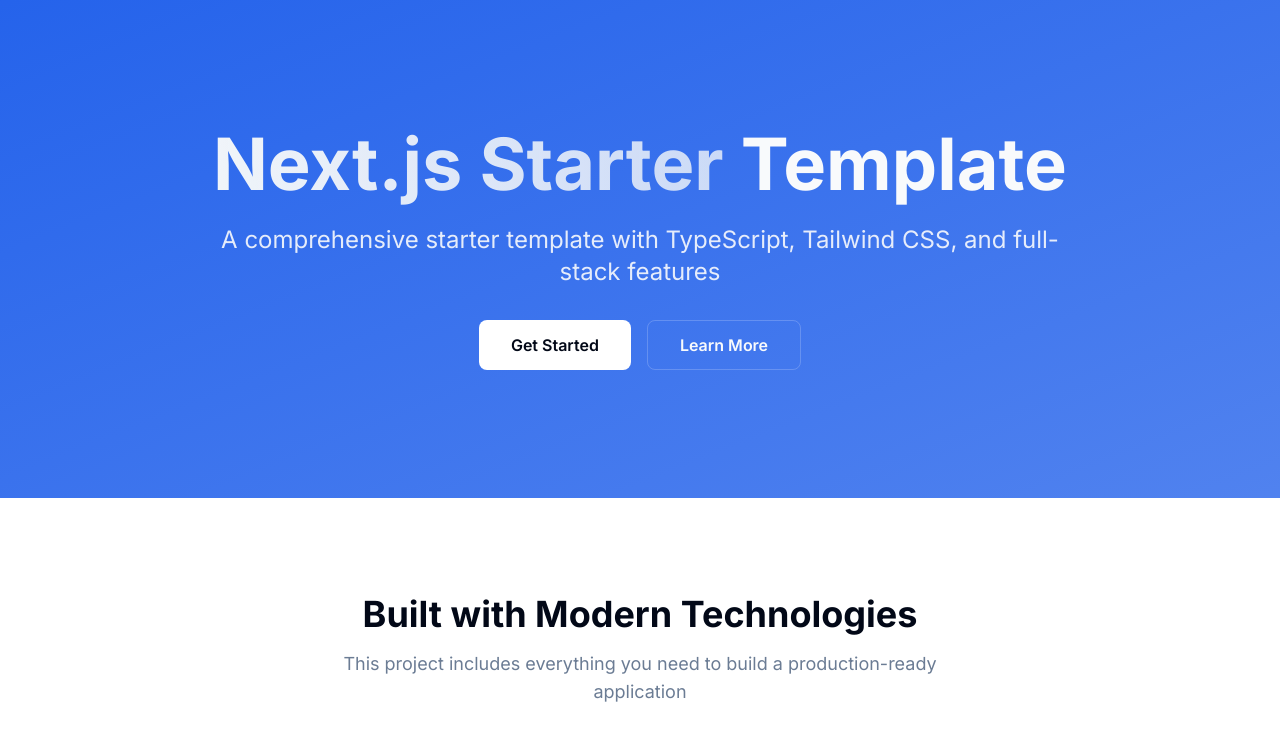
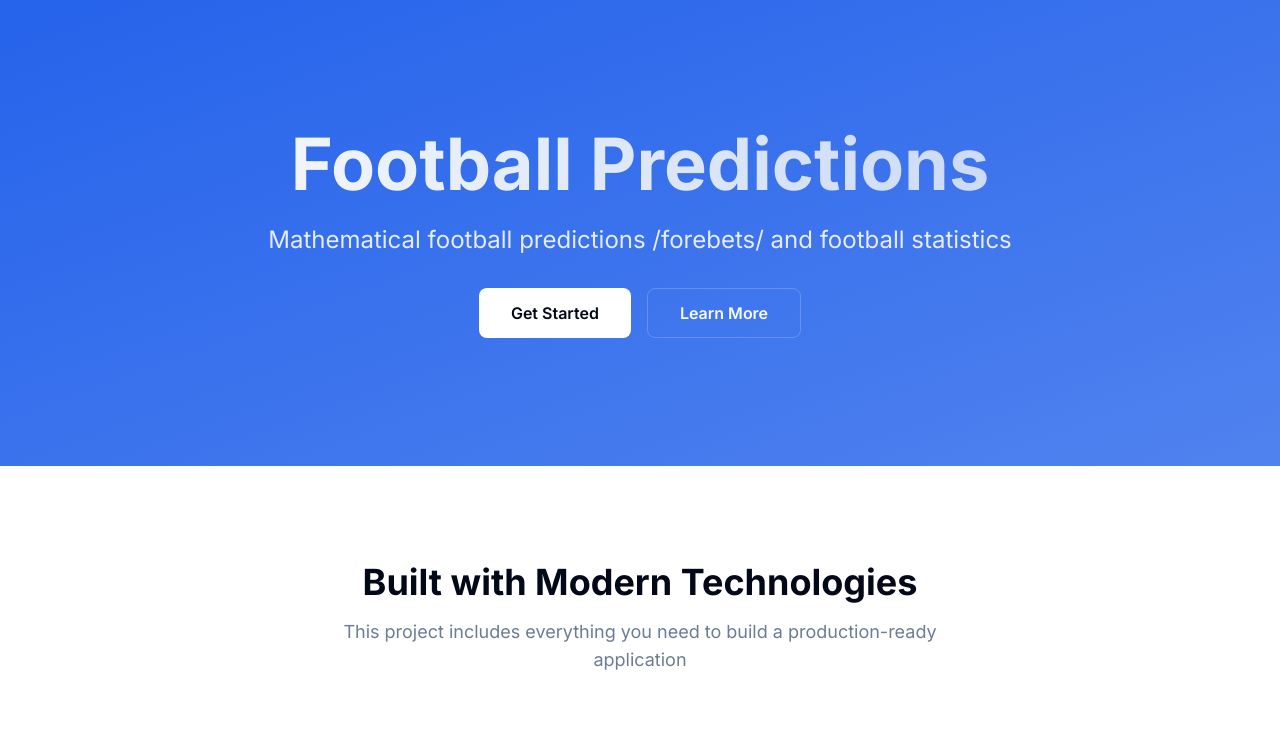
Before and after one commit to Kisekka-Alexander/freesureodd, a Next.js app: page / in a window 1280 px wide. Shown: the top 736 px of the page. Built offline with nearby package versions, Linux system fonts and the light colour scheme; no server answers.

Commit message:
Fix JSX syntax error in hero component and update project setup

```diff
--- a/package.json
+++ b/package.json
@@ -1,5 +1,5 @@
 {
-  "name": "nextjs-starter-template",
+  "name": "surewin",
   "version": "0.1.0",
   "private": true,
   "scripts": {
--- a/src/app/layout.tsx
+++ b/src/app/layout.tsx
@@ -9,7 +9,7 @@
 const inter = Inter({ subsets: ["latin"] });
 
 export const metadata: Metadata = {
-  title: "Next.js Starter Template",
+  title: "Football Predictions",
   description:
     "A comprehensive Next.js starter template with TypeScript, Tailwind CSS, and full-stack features",
 };
--- a/src/components/hero.tsx
+++ b/src/components/hero.tsx
@@ -5,13 +5,11 @@
         <div className="mx-auto max-w-4xl text-center">
           <h1 className="mb-6 text-5xl font-bold leading-tight md:text-6xl lg:text-7xl">
             <span className="bg-gradient-to-r from-accent to-accent/80 bg-clip-text text-transparent">
-              Next.js Starter
-            </span>{" "}
-            Template
+              Football Predictions
+            </span>
           </h1>
           <p className="mb-8 text-xl text-primary-foreground/90 md:text-2xl">
-            A comprehensive starter template with TypeScript, Tailwind CSS, and
-            full-stack features
+            Mathematical football predictions /forebets/ and football statistics
           </p>
           <div className="flex flex-col gap-4 sm:flex-row sm:justify-center">
             <button className="rounded-lg bg-background px-8 py-3 font-semibold text-foreground transition-colors hover:bg-background/90">
```
Also changed, not shown: 2 other files (tests, documents, lock files or other folders).
